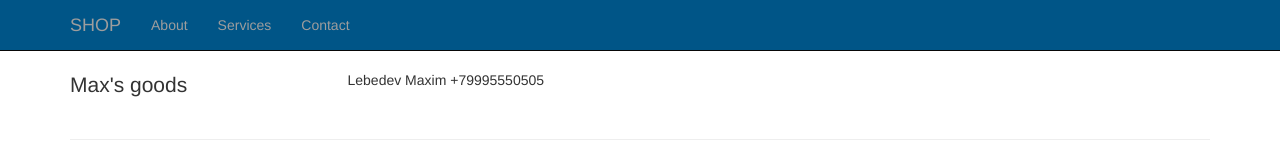
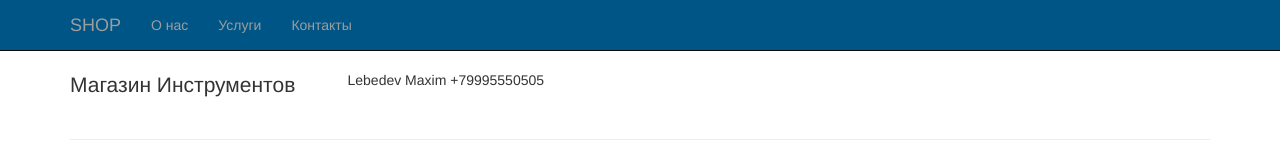
Before and after one commit to Max200315/LabWeb, a plain HTML site: page html/contacts.html in a window 1280 px wide. Drawn offline with Linux system fonts and the light colour scheme; files that its build step writes are made by us from their sources.

Commit message:
Update contacts.html

```diff
--- a/html/contacts.html
+++ b/html/contacts.html
@@ -19,13 +19,13 @@
             <div class="collapse navbar-collapse" id="bs-example-navbar-collapse-1">
                 <ul class="nav navbar-nav">
 					<li>
-                        <a href="about.html">About</a>
+                        <a href="about.html">О нас</a>
                     </li>
                     <li>
-                        <a href="services.html">Services</a>
+                        <a href="services.html">Услуги</a>
                     </li>
                     <li>
-                        <a href="#">Contact</a>
+                        <a href="#">Контакты</a>
                     </li>
                 </ul>
             </div>
@@ -36,7 +36,7 @@
 		        <div class="row">
 
             <div class="col-md-3">
-                <p class="lead">Max's goods </p>
+                <p class="lead">Магазин Инструментов</p>
             </div>
 
             <div class="col-md-9">
```
